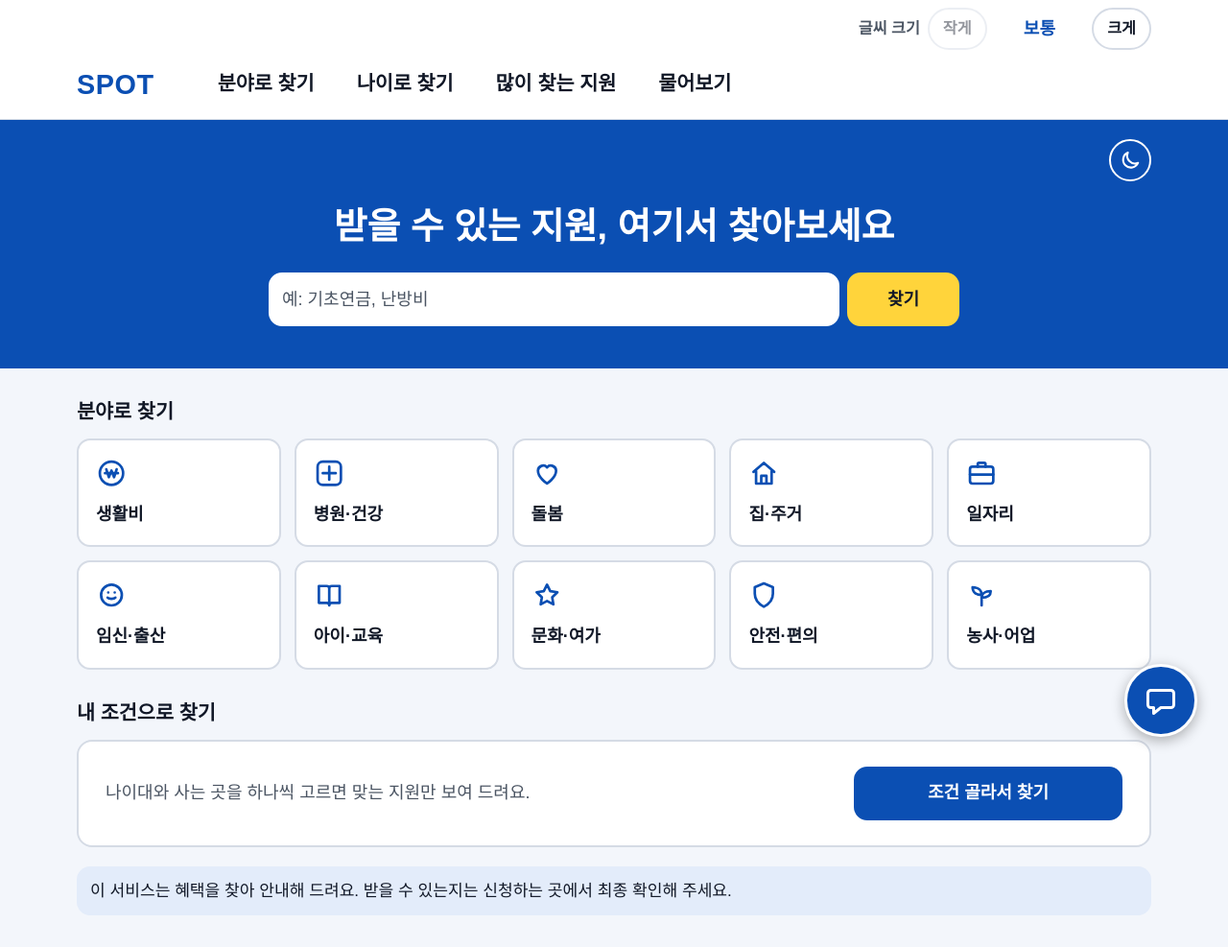
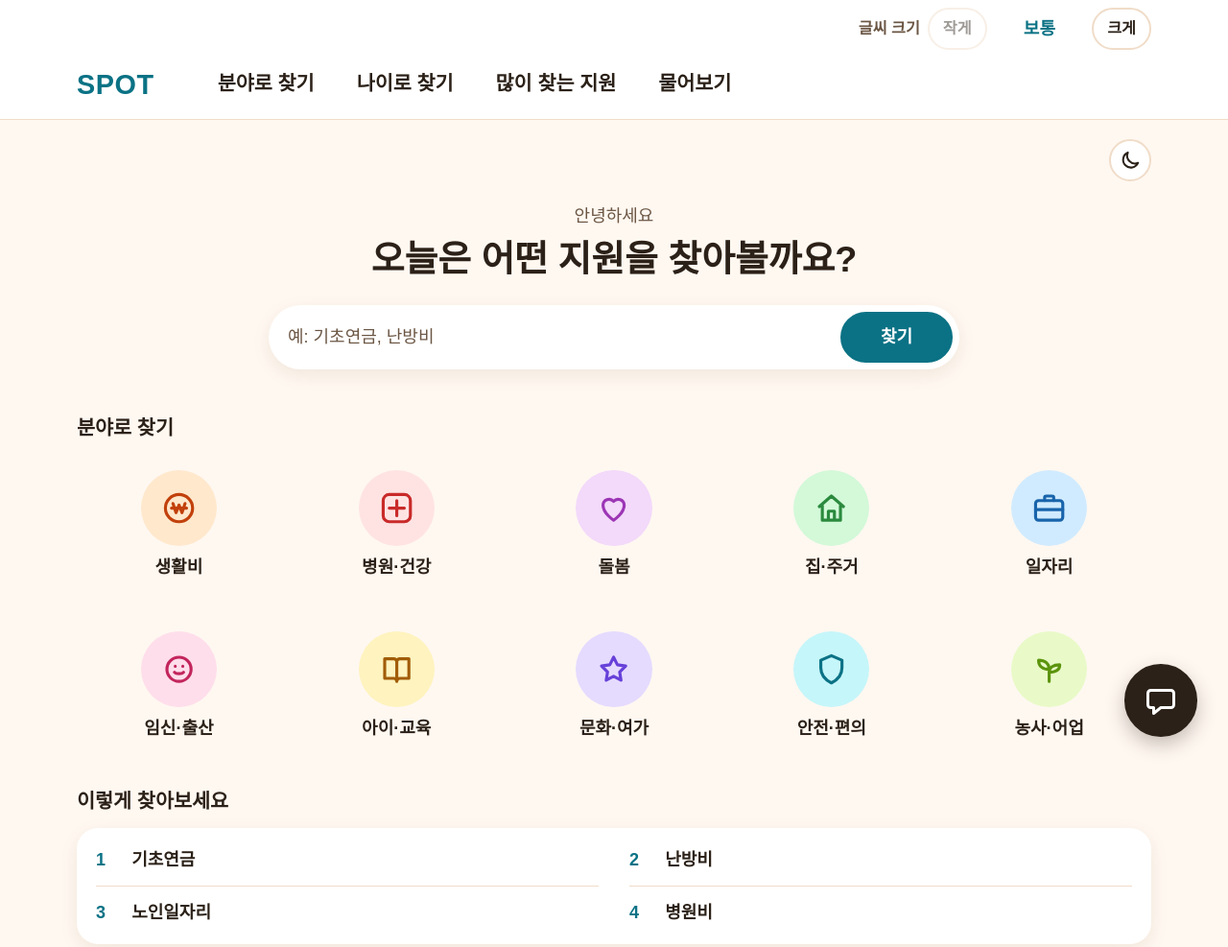
Before and after one commit to ginjuns/SPOT, a plain HTML site: page web/index.html in a window 1280 px wide. Shown: the top 987 px of the page at 96% size. Drawn offline with Linux system fonts and the light colour scheme.

Commit message:
디자인을 따뜻한 파스텔로 변경: 크림색 바탕, 청록 강조색, 분야별 파스텔 동그라미, 그림자 카드, 인사 문구와 찾아보기 예시 추가, 원문의 상동 같은 빈 내용 숨김

```diff
--- a/web/css/style.css
+++ b/web/css/style.css
@@ -1,19 +1,22 @@
-/* SPOT 공통 스타일 — 모바일 우선, 큰 글씨, 큰 버튼 */
+/* SPOT 공통 스타일 — 모바일 우선, 큰 글씨, 큰 버튼
+   디자인: "C. 따뜻한 파스텔" (2026-11-18) — 크림색 바탕, 청록 강조색, 분야마다 파스텔 동그라미, 둥근 모양 */
 
 :root {
-  --bg: #f3f6fb;
+  --bg: #fff8f1;              /* 크림색 바탕 */
   --surface: #ffffff;
-  --text: #111827;
-  --muted: #4b5563;
-  --line: #d5dbe5;
-  --primary: #0b4fb3;
+  --text: #2b2118;            /* 따뜻한 짙은 갈색 (검정 대신) */
+  --muted: #6b5644;
+  --line: #f0dcc8;
+  --primary: #0b7285;         /* 청록 */
+  --primary-dark: #095c6b;    /* 누르고 있을 때 */
   --primary-text: #ffffff;
-  --soft: #e3ecfa;
-  --hero-btn-bg: #ffd43b;     /* 파란 띠 위의 찾기 버튼 */
-  --hero-btn-text: #111827;
-  --warn-bg: #fff3d6;
-  --warn-text: #5c3b00;
-  --radius: 14px;
+  --soft: #fdecdc;
+  --warn-bg: #fff0d4;
+  --warn-text: #6b3b00;
+  --fab-bg: #2b2118;          /* 물어보기 버튼 */
+  --card-line: transparent;   /* 카드는 테두리 대신 그림자 (또렷한 화면에서는 흰 테두리) */
+  --shadow: 0 6px 18px rgba(120, 80, 40, 0.10);
+  --radius: 18px;
   font-size: 18px;            /* 기본 글자 크기. 다른 크기는 모두 rem 으로 잡는다 */
 }
 
@@ -69,10 +72,10 @@ body {
 
 .btn:active { background: var(--soft); }
 .btn:focus-visible, a:focus-visible { outline: 3px solid var(--primary); outline-offset: 2px; }
-.btn[disabled] { color: var(--muted); background: #eceff3; cursor: default; }
+.btn[disabled] { color: var(--muted); background: #f5ece3; cursor: default; }
 
 .btn-primary { background: var(--primary); border-color: var(--primary); color: var(--primary-text); }
-.btn-primary:active { background: #083b86; }
+.btn-primary:active { background: var(--primary-dark); }
 .btn-quiet { min-height: 48px; font-weight: 500; }
 .btn-big { min-height: 96px; font-size: 1.3rem; }
 
@@ -111,63 +114,114 @@ p { margin: 0 0 10px; }
   stroke-linejoin: round;
 }
 
-/* 시작 화면 위쪽의 파란 띠: 이름, 큰 제목, 검색창 */
+/* 시작 화면 위쪽: 이름과 화면 설정, 인사, 큰 제목, 검색창 */
 .page.home { padding-top: 0; }
 .hero {
   display: grid;
-  gap: 14px;
-  margin: 0 -16px;
-  padding: 18px 16px 26px;
-  border-radius: 0 0 24px 24px;
-  background: var(--primary);
-  color: var(--primary-text);
+  gap: 16px;
+  padding: 16px 0 8px;
+  color: var(--text);
 }
 .hero-top { display: flex; align-items: center; justify-content: space-between; }
-.brand { margin: 0; font-size: 1.45rem; font-weight: 800; letter-spacing: 0.02em; }
-.hero h1 { margin: 0; font-size: 1.45rem; font-weight: 800; }
-/* 파란 띠 위의 알약 모양 버튼 */
+.brand { margin: 0; font-size: 1.45rem; font-weight: 800; letter-spacing: 0.02em; color: var(--primary); }
+.hero-greet { display: grid; gap: 4px; }
+.hello { margin: 0; color: var(--muted); font-weight: 500; }
+.hero h1 { margin: 0; font-size: 1.5rem; line-height: 1.38; font-weight: 800; }
+/* 화면 설정 알약 버튼 */
 .hero-pill {
   display: flex;
   align-items: center;
   gap: 6px;
   min-height: 44px;
   padding: 0 14px;
-  border: 2px solid var(--primary-text);
+  border: 2px solid var(--line);
   border-radius: 999px;
-  background: transparent;
-  color: var(--primary-text);
+  background: var(--surface);
+  color: var(--text);
   font: inherit;
   font-size: 0.9rem;
   font-weight: 700;
   text-decoration: none;
   cursor: pointer;
 }
-.hero-pill[aria-pressed="true"] { background: var(--primary-text); color: var(--primary); }
+.hero-pill[aria-pressed="true"] { background: var(--primary); border-color: var(--primary); color: var(--primary-text); }
 /* 아래쪽의 "또렷한 화면 링크 색" 규칙보다 우선하게 :not(.btn) 을 붙인다 */
-html[data-contrast="1"] a.hero-pill:not(.btn) { color: var(--primary-text); }
+html[data-contrast="1"] a.hero-pill:not(.btn) { color: var(--text); }
 .hero-toggles { display: flex; flex-wrap: wrap; justify-content: flex-end; gap: 8px; }
 .hero-top { flex-wrap: wrap; gap: 8px; }   /* 글씨를 키워 자리가 모자라면 설정 버튼이 아랫줄로 내려간다 */
 /* 그림만 있는 둥근 버튼 (또렷한 화면). 이름은 aria-label 로 읽어 준다 */
 .hero-pill.icon { justify-content: center; width: 44px; padding: 0; }
 .hero-pill.icon svg { width: 1.35rem; height: 1.35rem; fill: none; stroke: currentColor; stroke-width: 2; stroke-linecap: round; stroke-linejoin: round; }
 .hero-pill.icon[aria-pressed="true"] svg { fill: currentColor; }
-.hero .search-form input { border-color: var(--surface); }
-.hero .search-form .btn { border-color: var(--hero-btn-bg); background: var(--hero-btn-bg); color: var(--hero-btn-text); font-weight: 800; }
+/* 시작 화면 검색창: 흰 알약 모양 상자 안에 입력칸과 찾기 버튼 */
+.hero .search-form {
+  align-items: center;
+  gap: 6px;
+  padding: 5px 5px 5px 18px;
+  border: 2px solid var(--card-line);
+  border-radius: 999px;
+  background: var(--surface);
+  box-shadow: var(--shadow);
+}
+.hero .search-form:focus-within { outline: 3px solid var(--primary); outline-offset: 2px; }
+.hero .search-form input { min-height: 50px; padding: 0; border: 0; background: transparent; }
+.hero .search-form input:focus { outline: none; }
+.hero .search-form .btn { min-height: 50px; border-radius: 999px; border-color: var(--primary); background: var(--primary); color: var(--primary-text); font-weight: 800; }
 
 .home-title { margin-top: 28px; margin-bottom: 12px; font-size: 1.15rem; font-weight: 800; }
 
-/* 분야 버튼: 그림 + 이름 */
-.tile { justify-content: flex-start; gap: 10px; min-height: 68px; padding: 10px 14px; text-align: left; }
-.tile svg { color: var(--primary); }
+/* 분야 버튼: 파스텔 동그라미 그림 + 아래 이름 (한 줄에 3개) */
+.row.tiles { grid-template-columns: repeat(3, minmax(0, 1fr)); gap: 14px 8px; }
+html[data-size="2"] .row.tiles, html[data-size="3"] .row.tiles { grid-template-columns: repeat(2, minmax(0, 1fr)); }
+.tile {
+  flex-direction: column;
+  justify-content: flex-start;
+  gap: 8px;
+  min-height: 0;
+  padding: 8px 2px;
+  border-color: transparent;
+  background: transparent;
+  font-weight: 700;
+}
+.tile:hover { background: var(--soft); }
+.tile svg { width: 3.6rem; height: 3.6rem; padding: 0.95rem; border-radius: 50%; overflow: visible; }
+/* 분야마다 다른 파스텔 색 (순서는 index.html 의 분야 순서) */
+.tiles .tile:nth-child(1) svg { background: #ffe8cc; color: #c2410c; }   /* 생활비 */
+.tiles .tile:nth-child(2) svg { background: #ffe3e3; color: #c92a2a; }   /* 병원·건강 */
+.tiles .tile:nth-child(3) svg { background: #f3d9fa; color: #9c36b5; }   /* 돌봄 */
+.tiles .tile:nth-child(4) svg { background: #d3f9d8; color: #2b8a3e; }   /* 집·주거 */
+.tiles .tile:nth-child(5) svg { background: #d0ebff; color: #1864ab; }   /* 일자리 */
+.tiles .tile:nth-child(6) svg { background: #ffdeeb; color: #c2255c; }   /* 임신·출산 */
+.tiles .tile:nth-child(7) svg { background: #fff3bf; color: #a15c07; }   /* 아이·교육 */
+.tiles .tile:nth-child(8) svg { background: #e5dbff; color: #6741d9; }   /* 문화·여가 */
+.tiles .tile:nth-child(9) svg { background: #c5f6fa; color: #0b7285; }   /* 안전·편의 */
+.tiles .tile:nth-child(10) svg { background: #e9fac8; color: #5c940d; }  /* 농사·어업 */
+html[data-contrast="1"] .tiles .tile svg { background: transparent; color: #ffe600; box-shadow: inset 0 0 0 2px #ffffff; }
+
+/* 이렇게 찾아보세요: 번호가 붙은 낱말 목록 */
+.popular {
+  margin: 0;
+  padding: 4px 18px;
+  list-style: none;
+  border: 2px solid var(--card-line);
+  border-radius: 22px;
+  background: var(--surface);
+  box-shadow: var(--shadow);
+}
+.popular li + li { border-top: 1px solid var(--line); }
+.popular a { display: flex; align-items: center; gap: 12px; min-height: 54px; color: var(--text); font-weight: 600; text-decoration: none; }
+.popular a:hover { color: var(--primary); text-decoration: underline; }
+.popular .rank { width: 1.4rem; font-weight: 800; color: var(--primary); }
 
 /* 흰 상자 (내 조건으로 찾기) */
 .panel {
   display: grid;
   gap: 14px;
-  padding: 18px;
-  border: 2px solid var(--line);
-  border-radius: 16px;
+  padding: 20px;
+  border: 2px solid var(--card-line);
+  border-radius: 22px;
   background: var(--surface);
+  box-shadow: var(--shadow);
 }
 .panel p { margin: 0; color: var(--muted); }
 
@@ -229,9 +283,9 @@ html[data-contrast="1"] a.hero-pill:not(.btn) { color: var(--primary-text); }
   height: min(640px, calc(100vh - 48px));
   overflow: hidden;
   border: 2px solid var(--line);
-  border-radius: 18px;
+  border-radius: 22px;
   background: var(--bg);
-  box-shadow: 0 12px 36px rgba(17, 24, 39, 0.32);
+  box-shadow: 0 12px 36px rgba(60, 40, 20, 0.28);
 }
 .chat-panel-head {
   display: flex;
@@ -253,23 +307,22 @@ html[data-contrast="1"] a.hero-pill:not(.btn) { color: var(--primary-text); }
   bottom: calc(16px + env(safe-area-inset-bottom));
   z-index: 5;
   display: flex;
-  flex-direction: column;            /* 그림 아래에 글자 (그림만 있는 버튼은 쓰지 않는다) */
-  align-items: center;
+  align-items: center;               /* 그림 옆에 글자 (휴대폰. 그림만 있는 버튼은 쓰지 않는다) */
   justify-content: center;
-  gap: 2px;
-  width: 4.7rem;
-  height: 4.7rem;
-  border: 3px solid var(--primary-text);
-  border-radius: 50%;
-  background: var(--primary);
-  color: var(--primary-text);
-  font-size: 0.8rem;
-  font-weight: 700;
+  gap: 8px;
+  min-height: 3.4rem;
+  padding: 0 1.3rem;
+  border: 2px solid var(--fab-bg);
+  border-radius: 999px;
+  background: var(--fab-bg);
+  color: #ffffff;
+  font-size: 1rem;
+  font-weight: 800;
   line-height: 1.2;
   text-decoration: none;
-  box-shadow: 0 4px 14px rgba(0, 0, 0, 0.3);
+  box-shadow: 0 8px 20px rgba(43, 33, 24, 0.28);
 }
-.chat-fab:active { background: #083b86; }
+.chat-fab:active { background: #4a3a2c; }
 /* 아래쪽의 "또렷한 화면 링크 색" 규칙보다 우선하게 :not(.btn) 을 붙인다 */
 html[data-contrast="1"] a.chat-fab:not(.btn) { color: #000000; border-color: #000000; box-shadow: 0 0 0 3px #ffffff; }
 html[data-contrast="1"] .chat-fab:active { background: #ccb800; }
@@ -298,10 +351,11 @@ html[data-contrast="1"] .chat-fab:active { background: #ccb800; }
 /* ---------- 정책 카드 ---------- */
 
 .card {
-  padding: 16px;
-  border: 1px solid var(--line);
-  border-radius: var(--radius);
+  padding: 18px;
+  border: 2px solid var(--card-line);
+  border-radius: 22px;
   background: var(--surface);
+  box-shadow: var(--shadow);
 }
 
 .card h2 { font-size: 1.2rem; line-height: 1.4; }
@@ -376,11 +430,14 @@ html[data-contrast="1"] {
   --primary: #ffe600;
   --primary-text: #000000;
   --soft: #1f1f1f;
-  --hero-btn-bg: #000000;
-  --hero-btn-text: #ffffff;
+  --primary-dark: #ccb800;
   --warn-bg: #ffe600;
   --warn-text: #000000;
+  --fab-bg: #ffe600;
+  --card-line: #ffffff;
+  --shadow: none;
 }
+html[data-contrast="1"] .chat-fab { color: #000000; }
 html[data-contrast="1"] .btn:active { background: #333333; }
 html[data-contrast="1"] .btn-primary:active { background: #ccb800; }
 html[data-contrast="1"] .btn[disabled] { background: #000000; color: #bdbdbd; }
@@ -481,24 +538,21 @@ html[data-contrast="1"] a:not(.btn) { color: #ffe600; }
 @media (min-width: 900px) {
   .page.home, .page.wide { max-width: 1184px; padding-left: 32px; padding-right: 32px; }
 
-  /* 시작 화면: 파란 띠를 화면 끝까지 넓히고, 제목과 검색창을 가운데에 둔다 */
-  .hero {
-    gap: 22px;
-    margin: 0;
-    padding: 20px 0 44px;
-    border-radius: 0;
-    box-shadow: 0 0 0 100vmax var(--primary);   /* 띠 색을 화면 양 끝까지 칠한다 */
-    clip-path: inset(0 -100vmax);
-  }
-  .hero h1 { font-size: 2.1rem; text-align: center; }
+  /* 시작 화면: 인사·제목과 검색창을 가운데에 둔다 */
+  .hero { gap: 22px; padding: 20px 0 16px; }
+  .hero-greet { text-align: center; }
+  .hero h1 { font-size: 2.1rem; }
   .hero h1 br { display: none; }
   .hero .search-form { width: 100%; max-width: 720px; margin: 0 auto; }
   .hero .search-form .btn { min-width: 6.5rem; }
   .hero-toggles { gap: 10px; }
 
-  .tiles { grid-template-columns: repeat(5, minmax(0, 1fr)); gap: 14px; }
-  .tile { flex-direction: column; align-items: flex-start; justify-content: center; gap: 12px; padding: 18px; }
-  .tile svg { width: 1.8rem; height: 1.8rem; }
+  .row.tiles, html[data-size="2"] .row.tiles, html[data-size="3"] .row.tiles { grid-template-columns: repeat(5, minmax(0, 1fr)); gap: 20px 14px; }
+  .tile { padding: 14px 6px; }
+  .tile svg { width: 4.4rem; height: 4.4rem; padding: 1.15rem; }
+  .popular { display: grid; grid-template-columns: repeat(2, minmax(0, 1fr)); column-gap: 32px; }
+  .popular li + li { border-top: 0; }
+  .popular li:nth-child(n+3) { border-top: 1px solid var(--line); }
 
   .panel { grid-template-columns: 1fr auto; align-items: center; padding: 26px 28px; }
   .panel .btn { width: 280px; }
@@ -534,8 +588,8 @@ html[data-contrast="1"] a:not(.btn) { color: #ffe600; }
   .page.wide .topbar { max-width: 360px; }
   .page.wide .notice { margin-top: 28px; }
 
-  /* 물어보기 버튼: 컴퓨터에서는 그림만 둔다 (이름은 aria-label 로 읽어 준다. 사용자 요청) */
-  .chat-fab { right: 32px; bottom: 32px; width: 4.2rem; height: 4.2rem; }
+  /* 물어보기 버튼: 컴퓨터에서는 그림만 둔 동그라미 (이름은 aria-label 로 읽어 준다. 사용자 요청) */
+  .chat-fab { right: 32px; bottom: 32px; width: 4.2rem; height: 4.2rem; padding: 0; border-radius: 50%; }
   .chat-fab .fab-label { display: none; }
   .chat-fab .fab-icon { width: 2rem; height: 2rem; }
 
@@ -621,7 +675,7 @@ html[data-contrast="1"] a:not(.btn) { color: #ffe600; }
   .drop a:hover { background: var(--soft); color: var(--primary); text-decoration: underline; }
   .drop .muted { margin: 8px 12px 4px; white-space: normal; }
 
-  /* 시작 화면: 이름은 위쪽 메뉴에 있으므로 파란 띠에서는 빼고, 화면 설정 버튼만 오른쪽에 둔다 */
+  /* 시작 화면: 이름은 위쪽 메뉴에 있으므로 여기서는 빼고, 또렷한 화면 버튼만 오른쪽에 둔다 */
   .hero .brand { display: none; }
   .hero .font-size { display: none; }   /* 글씨 크기는 위쪽 메뉴 줄에 있다 */
   .hero-top { justify-content: flex-end; }
--- a/web/index.html
+++ b/web/index.html
@@ -6,7 +6,7 @@
   <title>SPOT - 나에게 맞는 정부 지원 찾기</title>
   <meta name="description" content="받을 수 있는 정부·지자체 지원을 이름, 분야, 내 조건으로 찾아보세요. 말로 물어볼 수도 있어요.">
   <link rel="manifest" href="manifest.webmanifest">
-  <meta name="theme-color" content="#0b4fb3">
+  <meta name="theme-color" content="#fff8f1">
   <link rel="icon" type="image/png" sizes="32x32" href="icons/favicon-32.png">
   <link rel="apple-touch-icon" href="icons/apple-touch-icon.png">
   <link rel="stylesheet" href="css/style.css">
@@ -31,7 +31,10 @@
           </button>
         </div>
       </div>
-      <h1>받을 수 있는 지원,<br> 여기서 찾아보세요</h1>
+      <div class="hero-greet">
+        <p class="hello">안녕하세요</p>
+        <h1>오늘은 어떤 지원을<br> 찾아볼까요?</h1>
+      </div>
       <form class="search-form" id="search-form">
         <input type="search" id="q" maxlength="50" placeholder="예: 기초연금, 난방비" aria-label="이름이나 낱말로 찾기" autocomplete="off" enterkeyhint="search">
         <button type="submit" class="btn">찾기</button>
@@ -54,6 +57,15 @@
         <a class="btn tile" href="search.html?result=1&amp;category=%EB%86%8D%EB%A6%BC%EC%B6%95%EC%82%B0%EC%96%B4%EC%97%85"><svg aria-hidden="true" viewBox="0 0 24 24"><path d="M12 20v-8M12 12c0-4-3-6-7-6 0 4 3 6 7 6zM12 14c0-3 2.5-5 7-5 0 3.5-2.5 5-7 5z"/></svg>농사·어업</a>
       </div>
 
+      <h2 class="home-title">이렇게 찾아보세요</h2>
+      <!-- 낱말은 주소의 # 뒤에 담는다 (서버로 전송되지 않는다). 찾는 횟수 순위가 아니라 예시다 -->
+      <ol class="popular">
+        <li><a href="search.html?result=1#q=%EA%B8%B0%EC%B4%88%EC%97%B0%EA%B8%88"><span class="rank">1</span>기초연금</a></li>
+        <li><a href="search.html?result=1#q=%EB%82%9C%EB%B0%A9%EB%B9%84"><span class="rank">2</span>난방비</a></li>
+        <li><a href="search.html?result=1#q=%EB%85%B8%EC%9D%B8%EC%9D%BC%EC%9E%90%EB%A6%AC"><span class="rank">3</span>노인일자리</a></li>
+        <li><a href="search.html?result=1#q=%EB%B3%91%EC%9B%90%EB%B9%84"><span class="rank">4</span>병원비</a></li>
+      </ol>
+
       <h2 class="home-title">내 조건으로 찾기</h2>
       <div class="panel">
         <p>나이대와 사는 곳을 하나씩 고르면 맞는 지원만 보여 드려요.</p>
--- a/web/js/policy.js
+++ b/web/js/policy.js
@@ -1,7 +1,7 @@
 // 정책 상세: 지원 대상, 지원 내용, 신청 기간, 신청 방법, 준비할 서류, 문의처(전화 걸기), 원문 링크, 공유, 자료 기준일
 (function () {
   "use strict";
-  const { api, el, safeUrl, showLoading, showError, resultActions, speakButton } = window.SPOT;
+  const { api, el, safeUrl, showLoading, showError, resultActions, speakButton, realText } = window.SPOT;
   const SPEAK_PART = 200;   // 읽어 줄 때 항목마다 앞부분만 읽는다 (너무 길면 듣기 힘들다)
 
   // [소리로 듣기]로 읽을 글: 이름, 요약, 지원 대상, 지원 내용, 신청 기간, 신청하는 곳
@@ -35,9 +35,9 @@
     else location.href = "index.html";
   });
 
-  // 빈 줄이 여러 개 이어진 원문을 읽기 좋게 줄인다
+  // 빈 줄이 여러 개 이어진 원문을 읽기 좋게 줄인다. "상동"처럼 내용이 없는 값은 빈 글로 (항목을 숨긴다)
   function tidy(text) {
-    return (text || "").replace(/[ \t]+\n/g, "\n").replace(/\n{2,}/g, "\n").trim();
+    return realText((text || "").replace(/[ \t]+\n/g, "\n").replace(/\n{2,}/g, "\n"));
   }
 
   function section(title, text) {
--- a/web/service-worker.js
+++ b/web/service-worker.js
@@ -1,6 +1,6 @@
 // SPOT 서비스 워커: 화면 파일(HTML·CSS·JS·아이콘)만 캐시한다. API 응답은 캐시하지 않는다.
 // 화면 파일을 고쳐서 다시 배포할 때는 아래 버전 숫자를 올린다 (옛 캐시가 지워진다).
-const CACHE = "spot-v14";
+const CACHE = "spot-v15";
 
 const SCREEN_FILES = [
   "./",
```
Also changed, not shown: web/chat.html (+1 -1 lines), web/js/api.js (+10 -2 lines), web/offline.html (+1 -1 lines), web/policy.html (+1 -1 lines), web/search.html (+1 -1 lines), web/share.html (+1 -1 lines), web/manifest.webmanifest, 1 other file.
